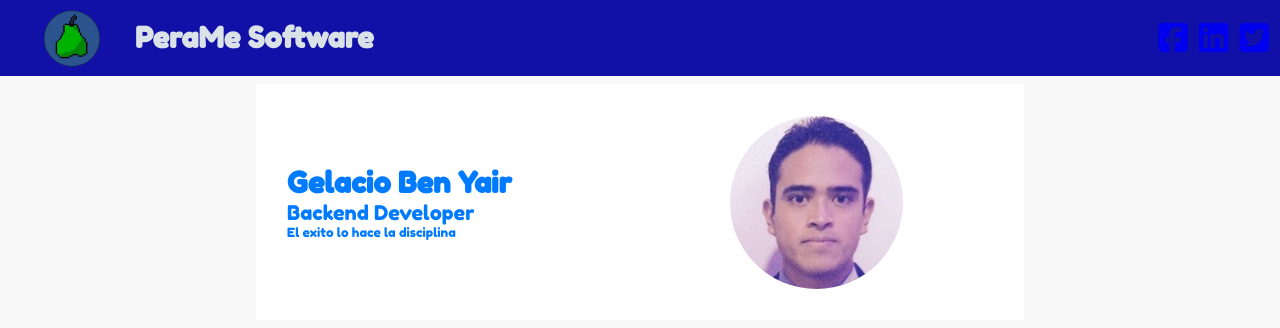
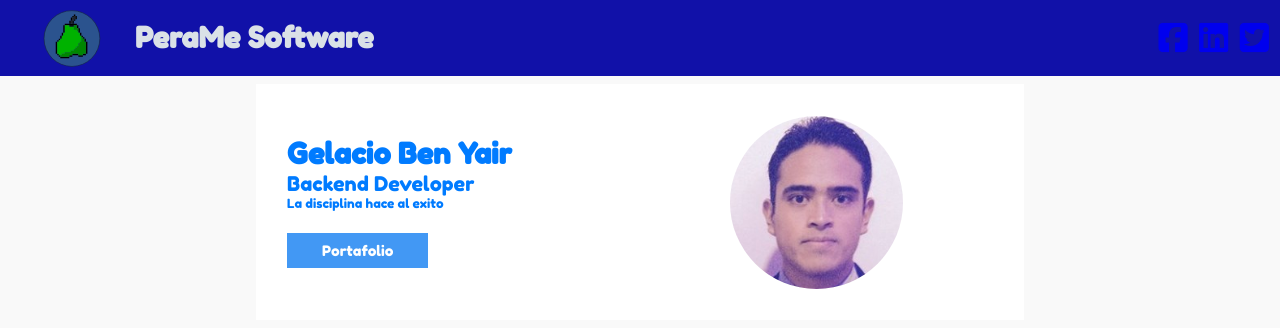
Before and after one commit to gbsfDeveloper/peramesoftwareWEB, a React (Create React App) app: page / in a window 1280 px wide. Shown: the top 328 px of the page. Built offline with nearby package versions, Linux system fonts and the light colour scheme.

Commit message:
Aniadido boton y configuraciones para hacerlo reutilizable

```diff
--- a/src/components/button/button.js
+++ b/src/components/button/button.js
@@ -1,29 +1,66 @@
 import React,{useState} from 'react';
 import styled from 'styled-components';
+import px2vw from "../../utils/px2vw";
+import Container from '../container';
 
-const Button = styled.button`
-    width:${({width})=>{return (width !== undefined) ? width : '10vw'}};
-    height:${({height})=>{return (height !== undefined) ? height : ''}};
-    padding:${({padding})=>{return (padding !== undefined) ? padding : '0'}};
-    background-color:${({bgcolor})=>{return (bgcolor !== undefined) ? bgcolor : '#4298f4'}};
-    border-radius:${({BorderRadius})=>{return (BorderRadius != undefined) ? px2vw(BorderRadius) : px2vw(250)}};
+const Button = styled.a`
+    width:${({ButtonWidth})=>{return (ButtonWidth !== undefined) ? ButtonWidth : '100%'}};
+    text-align:center;
+    height:${({ButtonHeight})=>{return (ButtonHeight !== undefined) ? ButtonHeight : ''}};
+    padding:${({ButtonPadding})=>{return (ButtonPadding !== undefined) ? ButtonPadding : '0'}};
+    background-color:${({ButtonBgColor})=>{return (ButtonBgColor !== undefined) ? ButtonBgColor : '#4298f4'}};
+    border-radius:${({ButtonBorderRadius})=>{return (ButtonBorderRadius != undefined) ? px2vw(ButtonBorderRadius) : px2vw(250)}};
     border: none;
     outline: none;
-    border-radius:2rem;
     color:white;
     transition: 0.5s;
     &:hover{
-        background-color: #2c68a7;
-        border: none;
-        cursor: pointer;
+        background-color:${({ButtonHoverBgColor})=>{return (ButtonHoverBgColor !== undefined) ? ButtonHoverBgColor : '#2c68a7'}};
+        border:${({ButtonHoverBorder})=>{return (ButtonHoverBorder !== undefined) ? ButtonHoverBorder : 'none'}};
+        cursor:${({ButtonHoverCursor})=>{return (ButtonHoverCursor !== undefined) ? ButtonHoverCursor : 'pointer'}};
+    }
+
+    font-size:${({FontSize})=>{return (FontSize != undefined) ? px2vw(FontSize) : px2vw(70)}};
+    @media (min-width: 768px) {
+        font-size: ${({FontSize})=>{return (FontSize != undefined) ? px2vw((FontSize - (FontSize * 0.3))) : px2vw(40)}};
+    }
+
+    @media (min-width: 1024px) {
+        font-size: ${({FontSize})=>{return (FontSize != undefined) ? px2vw((FontSize - (FontSize * 0.35))) : px2vw(35)}};
     }
 `;
 
-const DefaultButton = ({Text}) =>{
+const DefaultButton = ({
+    Text,
+    Width,
+    Padding,
+    JustifyContent,
+    FontSize,
+    ButtonWidth,
+    ButtonHeight,
+    ButtonPadding,
+    ButtonBgColor,
+    ButtonBorderRadius,
+    ButtonHoverBgColor,
+    ButtonHoverBorder,
+    ButtonHoverCursor
+}) =>{
     return(
-        <Button>
-            {Text}
-        </Button>
+        <Container width={Width} justifyContent={JustifyContent} padding={Padding}>
+            <Button
+                ButtonWidth={ButtonWidth}
+                ButtonHeight={ButtonHeight}
+                ButtonPadding={ButtonPadding}
+                ButtonBgColor={ButtonBgColor}
+                ButtonBorderRadius={ButtonBorderRadius}
+                ButtonHoverBgColor={ButtonHoverBgColor}
+                ButtonHoverBorder={ButtonHoverBorder}
+                ButtonHoverCursor={ButtonHoverCursor}
+                FontSize={FontSize}
+            >
+                {Text}
+            </Button>
+        </Container>
     )
 }
 
--- a/src/components/profile/profile.js
+++ b/src/components/profile/profile.js
@@ -7,6 +7,7 @@ import Container from '../container';
 import Image from '../image';
 import Title from '../title';
 import Message from '../message';
+import Button from '../button';
 
 const Profile = styled.div`
     width:100%;
@@ -30,13 +31,17 @@ const DefaultProfile = ({bgColor}) =>{
                 width={'60vw'}
                 padding={px2vw(35)}
                 flexDirection={'row'}
-                flexWrap={'wrap'}
+                flexWrap={'nowrap'}
                 bgcolor={'#FFFFFF'}
             >
                 <Container
                     width={'30vw'}
+                    height={'100%'}
                     flexDirection={'column'}
                     flexWrap={'wrap'}
+                    alignItems={'flex-start'}
+                    justifyContent={'space-around'}
+                    justifyItems={'space-around'}
                 >
                     <Title
                         Text={"Gelacio Ben Yair"}
@@ -51,10 +56,18 @@ const DefaultProfile = ({bgColor}) =>{
                         FontSize={35}
                     />
                     <Message
-                        Text={"El exito lo hace la disciplina"}
+                        Text={"La disciplina hace al exito"}
                         Width={ (Width>768) ? '100%' : '100%'}
                         JustifyContent={'flex-start'}
                         FontSize={22}
+                    />
+                    <Button
+                        Text={"Portafolio"}
+                        Width={'40%'}
+                        ButtonPadding={px2vw(10)}
+                        ButtonBorderRadius={'0'}
+                        FontSize={25}
+                        Padding={`${px2vw(25)} 0vw 0vw 0vw`}
                     />
                 </Container>
                 <Image
```
Also changed, not shown: 1 other file (tests, documents, lock files or other folders).
